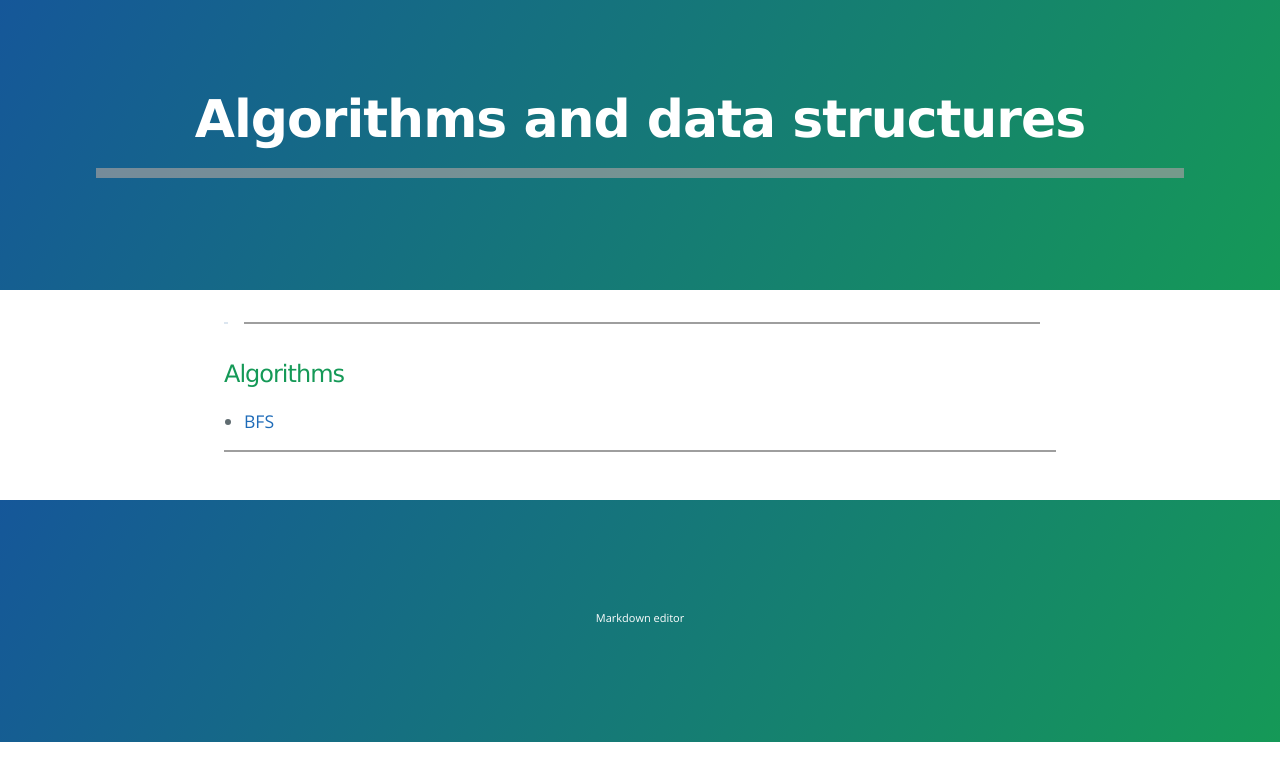
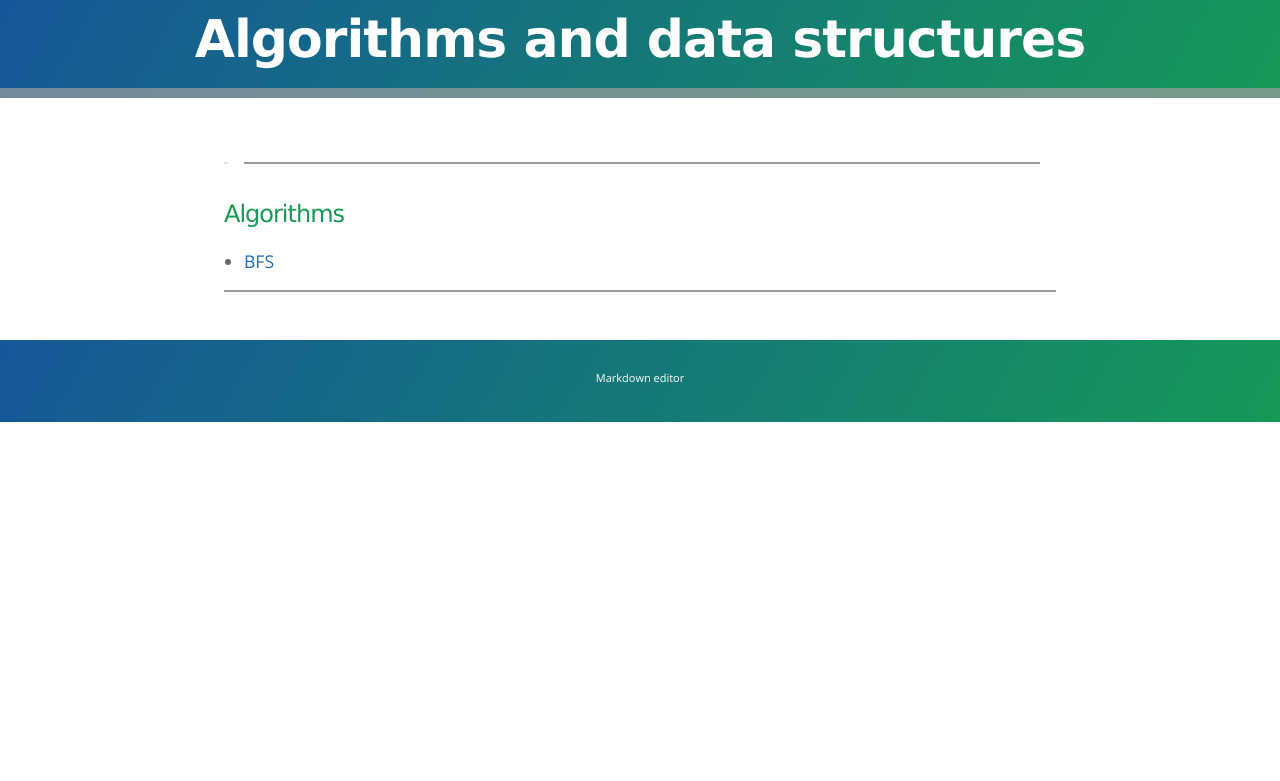
Before and after one commit to Nimitha-jagadeesha/Al-Ds, a Jekyll site: the page built from index.md, in a window 1280 px wide. Shown: the top 781 px of the page. Built offline with Jekyll 4.4.1, drawn with Linux system fonts in a browser that asks for light colours; the repository's description, which GitHub fills in, is left out; grey boxes are pictures that could not be loaded.

Commit message:
Update jekyll-theme-cayman.scss

```diff
--- a/_sass/jekyll-theme-cayman.scss
+++ b/_sass/jekyll-theme-cayman.scss
@@ -110,18 +110,6 @@ a {
   text-align: center;
   background-color: $header-bg-color;
   background-image: linear-gradient(120deg, $header-bg-color-secondary, $header-bg-color);
-
-  @include large {
-    padding: 5rem 6rem;
-  }
-
-  @include medium {
-    padding: 3rem 4rem;
-  }
-
-  @include small {
-    padding: 2rem 1rem;
-  }
 }
 
 .project-name {
```
